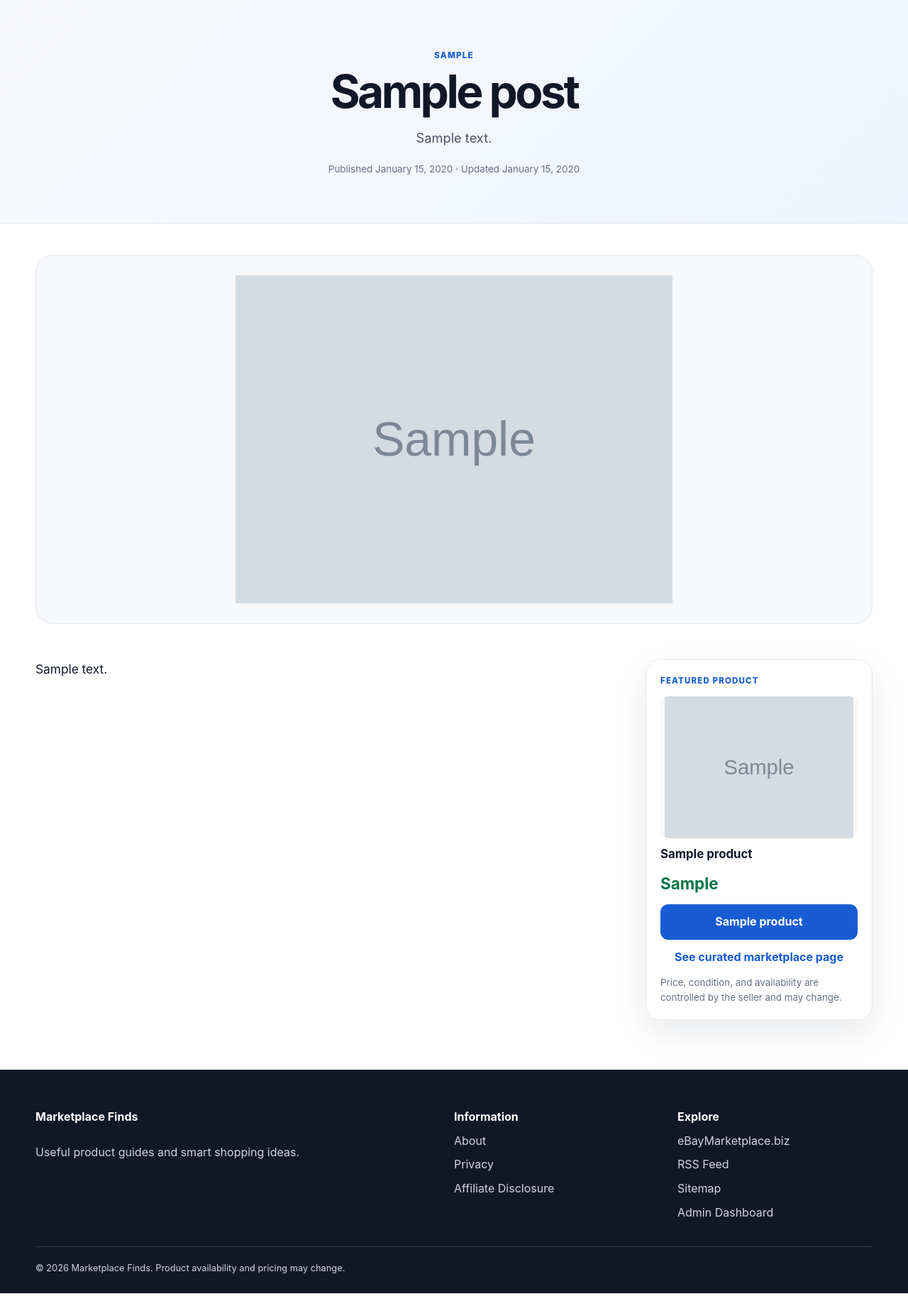
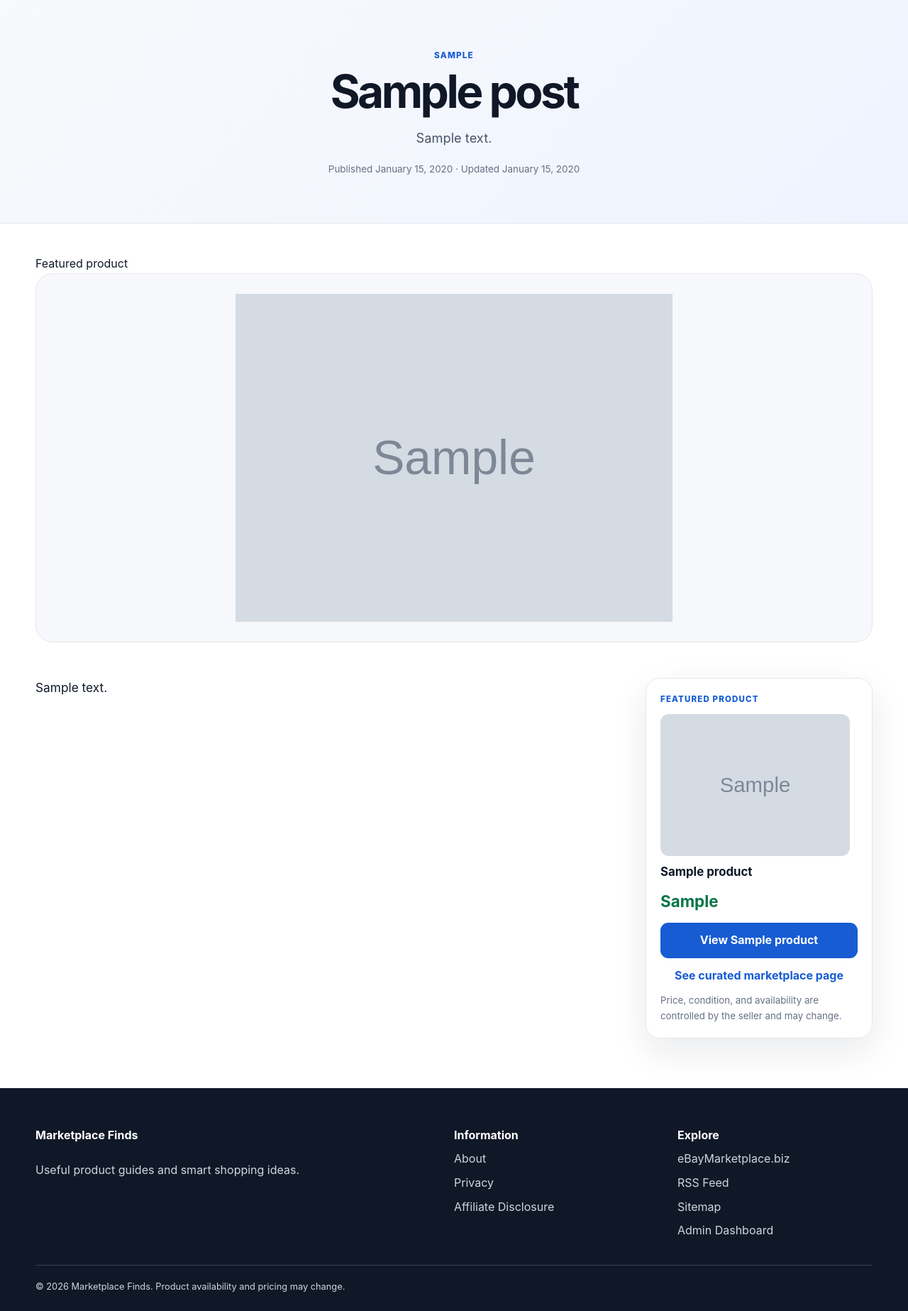
Before and after one commit to michaelredd56-blip/eBayMarketplace.biz-blog, a Flask app: a page that uses templates/article.html in a window 1280 px wide. Shown: the part 80-1927 px from the top of the page at 71% size. Before the commit the page ends 1902 px from the top, so only its background shows below. Run offline with Flask 3, Linux system fonts and the light colour scheme; the visitor is signed in with stand-in values (Sample User, id 1); tables that the repository leaves empty hold one stand-in row (values such as "Sample post"); grey boxes marked "Sample" are stand-in pictures.

Commit message:
Add immersive product imagery to article pages

```diff
--- a/templates/article.html
+++ b/templates/article.html
@@ -11,27 +11,33 @@
 <script type="application/ld+json">{{ article_schema|tojson }}</script>
 {% endblock %}
 {% block content %}
-<article class="article-shell">
-  <header class="article-hero">
-    <div class="container narrow">
-      <a class="card-category" href="{{ url_for('category', category=post.category|lower|replace(' ', '-')) }}">{{ post.category }}</a>
+<article class="article-shell visual-article-shell">
+  <header class="article-hero visual-article-hero{% if post.product and post.product.image_url %} has-article-image{% endif %}"{% if post.product and post.product.image_url %} style="--article-image: url('{{ post.product.image_url }}')"{% endif %}>
+    <div class="article-hero-overlay" aria-hidden="true"></div>
+    <div class="container narrow article-title-panel">
+      <a class="card-category article-category-pill" href="{{ url_for('category', category=post.category|lower|replace(' ', '-')) }}">{{ post.category }}</a>
       <h1>{{ post.title }}</h1>
       <p class="article-deck">{{ post.excerpt }}</p>
       <div class="article-meta">Published {{ post.published_at|datefmt }} · Updated {{ post.updated_at|datefmt }}</div>
     </div>
   </header>
   {% if post.product and post.product.image_url %}
-  <div class="container article-image-wrap"><img class="article-image" src="{{ post.product.image_url }}" alt="{{ post.product.title }}"></div>
+  <div class="container article-image-wrap visual-article-image-wrap">
+    <div class="article-image-frame">
+      <span class="featured-image-label">Featured product</span>
+      <img class="article-image" src="{{ post.product.image_url }}" alt="{{ post.product.title }}">
+    </div>
+  </div>
   {% endif %}
-  <div class="container article-layout">
-    <div class="article-content">{{ post.content_html|safe }}</div>
+  <div class="container article-layout visual-article-layout">
+    <div class="article-content visual-article-content">{{ post.content_html|safe }}</div>
     {% if post.product %}
-    <aside class="product-cta">
+    <aside class="product-cta visual-product-cta">
       <span>Featured product</span>
-      {% if post.product.image_url %}<img src="{{ post.product.image_url }}" alt="{{ post.product.title }}" loading="lazy">{% endif %}
+      {% if post.product.image_url %}<div class="cta-product-image"><img src="{{ post.product.image_url }}" alt="{{ post.product.title }}" loading="lazy"></div>{% endif %}
       <h2>{{ post.product.title }}</h2>
       {% if post.product.price %}<strong>{{ post.product.price|money(post.product.currency) }}</strong>{% endif %}
-      <a class="button" href="{{ post.product.affiliate_url }}" target="_blank" rel="sponsored noopener nofollow">{{ post.product.title }}</a>
+      <a class="button" href="{{ post.product.affiliate_url }}" target="_blank" rel="sponsored noopener nofollow">View {{ post.product.title }}</a>
       <a class="text-link" href="{{ post.product.source_url }}" rel="noopener">See curated marketplace page</a>
       <small>Price, condition, and availability are controlled by the seller and may change.</small>
     </aside>
@@ -39,6 +45,21 @@
   </div>
 </article>
 {% if related %}
-<section class="container section-block"><div class="section-heading"><h2>Related guides</h2></div><div class="card-grid compact">{% for item in related %}<article class="post-card"><div class="card-body"><span class="card-category">{{ item.category }}</span><h3><a href="{{ url_for('article', slug=item.slug) }}">{{ item.title }}</a></h3><p>{{ item.excerpt }}</p></div></article>{% endfor %}</div></section>
+<section class="related-guides-section">
+  <div class="container section-block">
+    <div class="section-heading visual-section-heading"><div><span class="eyebrow">Keep browsing</span><h2>Related guides</h2><p>Explore more visual product guides and buying considerations.</p></div></div>
+    <div class="card-grid compact visual-card-grid">
+      {% for item in related %}
+      <article class="post-card visual-post-card">
+        <a class="card-image visual-card-image" href="{{ url_for('article', slug=item.slug) }}">
+          {% if item.product and item.product.image_url %}<img src="{{ item.product.image_url }}" alt="{{ item.product.title }}" loading="lazy">{% else %}<span>{{ item.category }}</span>{% endif %}
+          <span class="image-read-badge">Read guide</span>
+        </a>
+        <div class="card-body"><span class="card-category">{{ item.category }}</span><h3><a href="{{ url_for('article', slug=item.slug) }}">{{ item.title }}</a></h3><p>{{ item.excerpt }}</p><div class="card-meta"><span>Product guide</span><a href="{{ url_for('article', slug=item.slug) }}">Read more →</a></div></div>
+      </article>
+      {% endfor %}
+    </div>
+  </div>
+</section>
 {% endif %}
 {% endblock %}
```
